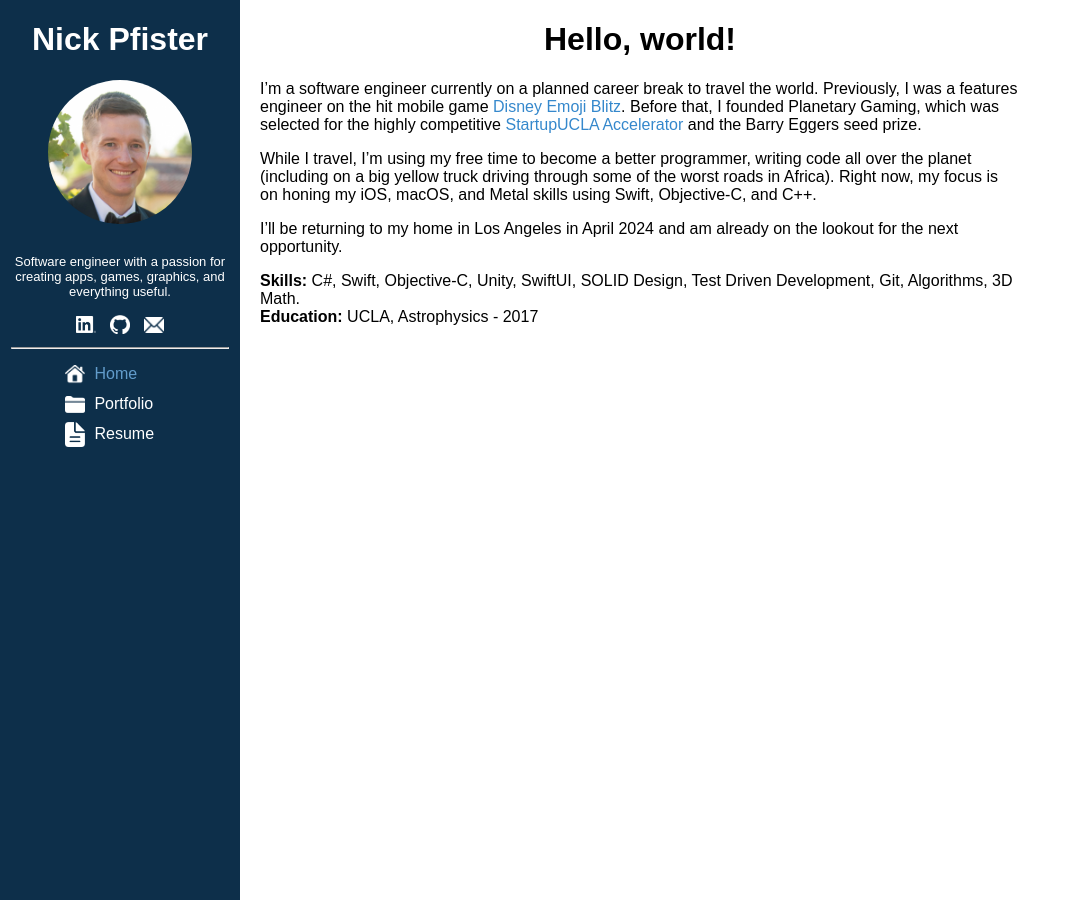
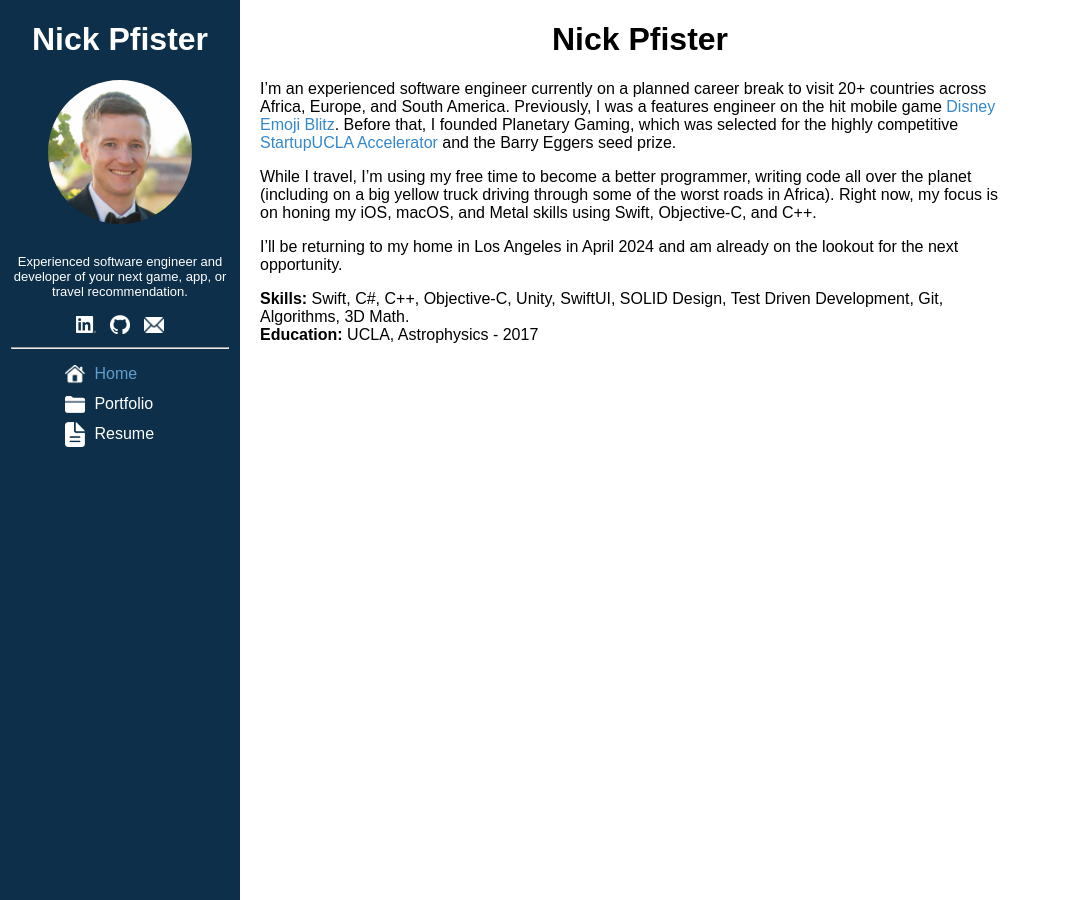
Before and after one commit to nickpfister/nickpfister.github.io, a Jekyll site: the page built from index.md, in a window 1280 px wide. Shown: the whole page, without its empty margins (0-1069 px from the left). Built offline with Jekyll 4.4.1, drawn with Linux system fonts in a browser that asks for light colours.

Commit message:
Updated copy

```diff
--- a/_config.yml
+++ b/_config.yml
@@ -1,5 +1,5 @@
 title: Nick Pfister
-description: Software engineer with a passion for creating apps, games, graphics, and everything useful.
+description: Experienced software engineer and developer of your next game, app, or travel recommendation.
 
 defaults:
   - scope:
--- a/index.md
+++ b/index.md
@@ -1,14 +1,14 @@
 ---
 ---
-# Hello, world!
+# Nick Pfister
 
-I'm a software engineer currently on a planned career break to travel the world. Previously, I was a features engineer on the hit mobile game [Disney Emoji Blitz][emojiBlitz]. Before that, I founded Planetary Gaming, which was selected for the highly competitive [StartupUCLA Accelerator][startupUCLA] and the Barry Eggers seed prize.
+I'm an experienced software engineer currently on a planned career break to visit 20+ countries across Africa, Europe, and South America. Previously, I was a features engineer on the hit mobile game [Disney Emoji Blitz][emojiBlitz]. Before that, I founded Planetary Gaming, which was selected for the highly competitive [StartupUCLA Accelerator][startupUCLA] and the Barry Eggers seed prize.
 
 While I travel, I'm using my free time to become a better programmer, writing code all over the planet (including on a big yellow truck driving through some of the worst roads in Africa). Right now, my focus is on honing my iOS, macOS, and Metal skills using Swift, Objective-C, and C++.
 
 I'll be returning to my home in Los Angeles in April 2024 and am already on the lookout for the next opportunity.
 
-**Skills:** C#, Swift, Objective-C, Unity, SwiftUI, SOLID Design, Test Driven Development, Git, Algorithms, 3D Math.
+**Skills:** Swift, C#, C++, Objective-C, Unity, SwiftUI, SOLID Design, Test Driven Development, Git, Algorithms, 3D Math.
 **Education:** UCLA, Astrophysics - 2017
 
 [emojiBlitz]: https://apps.apple.com/us/app/disney-emoji-blitz-game/id1017551780
```
Also changed, not shown: 5 other files.
